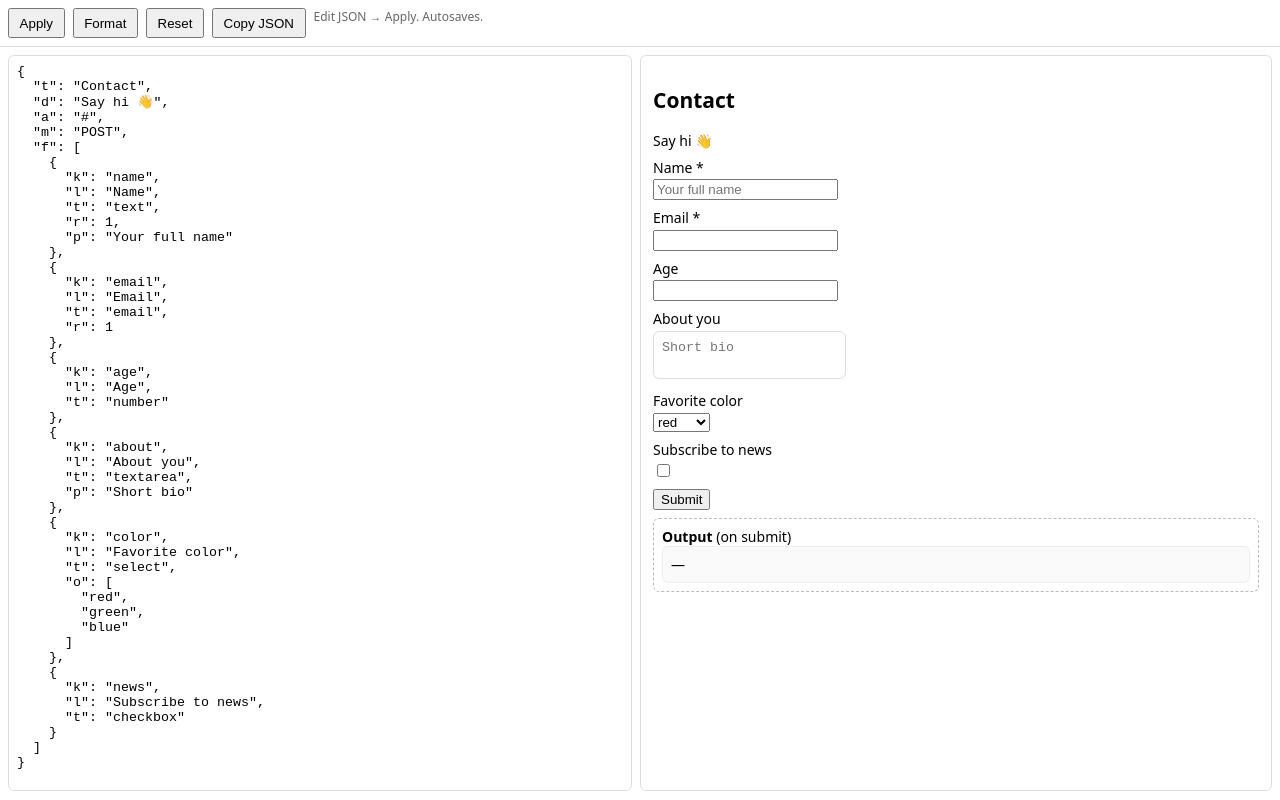
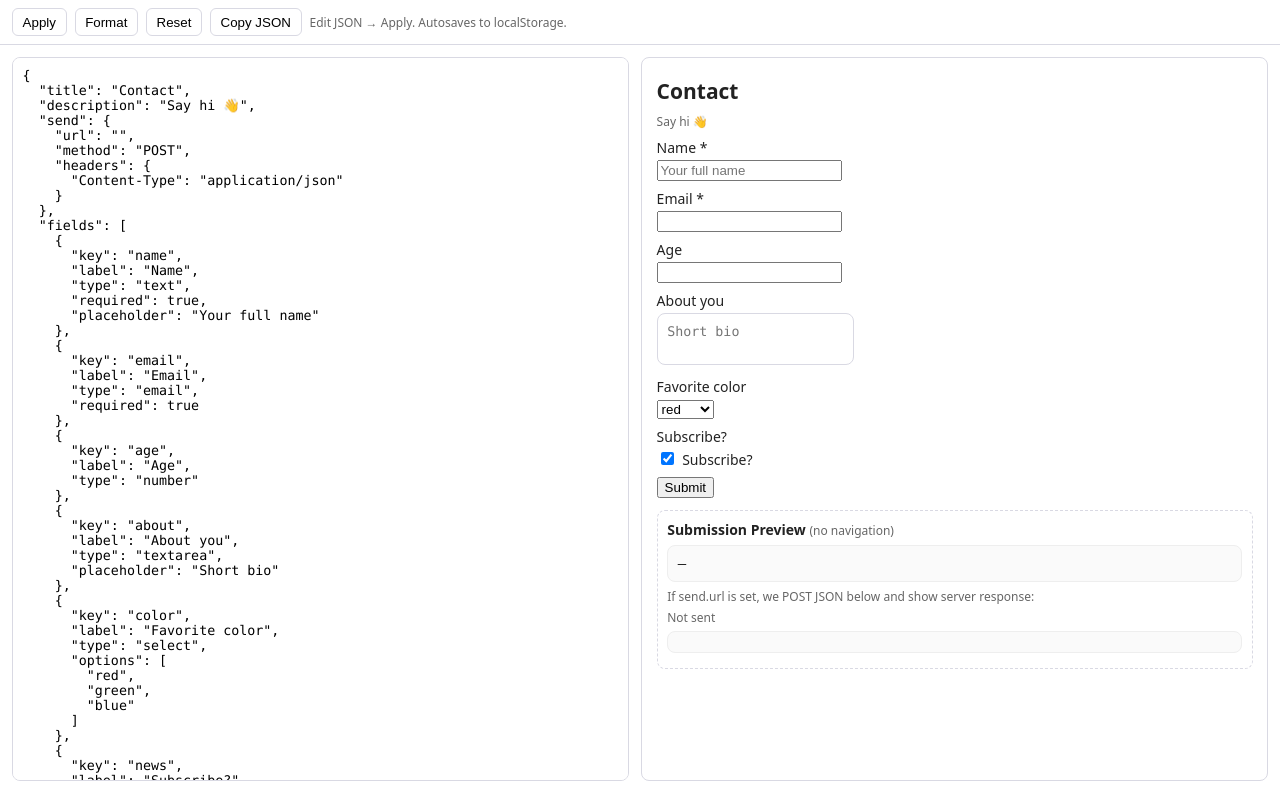
Before and after one commit to st-patrick/form-builder, a plain HTML site: page index.html in a window 1280 px wide. Drawn offline with Linux system fonts and the light colour scheme.

Commit message:
more human readable code and DSL

```diff
--- a/index.html
+++ b/index.html
@@ -1,140 +1,240 @@
 <!DOCTYPE html>
 <meta charset="utf-8">
-<title>Mini Form Builder</title>
+<title>Mini Form Builder (Readable)</title>
 <style>
-	body {
-		margin: 0;
-		font: 14px system-ui, Segoe UI, Roboto, Arial
-	}
+  :root { --b:#d9d9e3; --t:#222; --mut:#666; }
+  *{box-sizing:border-box}
+  body{margin:0;font:14px system-ui,Segoe UI,Roboto,Arial;color:var(--t)}
+  header{display:flex;gap:.5rem;align-items:center;padding:.5rem .75rem;border-bottom:1px solid var(--b)}
+  header button{padding:.35rem .6rem;border:1px solid var(--b);background:#fff;border-radius:6px;cursor:pointer}
+  header .hint{color:var(--mut);font-size:12px}
+  main{display:flex;gap:.75rem;padding:.75rem;height:calc(100vh - 52px)}
+  textarea{flex:1;resize:none;border:1px solid var(--b);border-radius:8px;padding:.6rem;font-family:ui-monospace,SFMono-Regular,Menlo,Monaco,Consolas,monospace}
+  #out{flex:1;border:1px solid var(--b);border-radius:8px;padding:.9rem;overflow:auto}
+  h2{margin:.25rem 0 .5rem}
+  .row{margin:.5rem 0}
+  label{display:block;margin:0 0 .2rem}
+  .mut{color:var(--mut);font-size:12px}
+  .box{border:1px dashed var(--b);border-radius:8px;padding:.6rem;margin:.75rem 0}
+  pre{margin:.35rem 0;background:#fafafa;border:1px solid #eee;border-radius:8px;padding:.6rem;white-space:pre-wrap}
+  .netok{color:#0a7a0a}.neterr{color:#b00020}
+</style>
 
-	header {
-		display: flex;
-		gap: .5rem;
-		padding: .5rem;
-		border-bottom: 1px solid #ddd
-	}
-
-	header button {
-		padding: .35rem .6rem
-	}
-
-	main {
-		display: flex;
-		gap: .5rem;
-		padding: .5rem;
-		height: calc(100vh - 48px);
-		box-sizing: border-box
-	}
-
-	textarea {
-		flex: 1;
-		resize: none;
-		border: 1px solid #ddd;
-		border-radius: 6px;
-		padding: .5rem
-	}
-
-	#out {
-		flex: 1;
-		border: 1px solid #ddd;
-		border-radius: 6px;
-		padding: .75rem;
-		overflow: auto
-	}
-
-	label {
-		display: block;
-		margin: .5rem 0 .15rem
-	}
-
-	.row {
-		margin: .5rem 0
-	}
-
-	.hint {
-		color: #666;
-		font-size: 12px
-	}
-
-	.box {
-		border: 1px dashed #bbb;
-		border-radius: 6px;
-		padding: .5rem;
-		margin: .5rem 0
-	}
-
-	.vals {
-		white-space: pre-wrap;
-		background: #fafafa;
-		border-radius: 6px;
-		padding: .5rem;
-		border: 1px solid #eee
-	}
-</style>
 <header>
   <button id="apply">Apply</button>
-	<button id="fmt">Format</button>
+  <button id="format">Format</button>
   <button id="reset">Reset</button>
   <button id="copy">Copy JSON</button>
-	<span class="hint">Edit JSON → Apply. Autosaves.</span>
+  <span class="hint">Edit JSON → Apply. Autosaves to localStorage.</span>
 </header>
+
 <main>
   <textarea id="dsl" spellcheck="false"></textarea>
   <div id="out"></div>
 </main>
+
 <script>
-	const $ = s => document.querySelector(s), LS = "mini_form_builder_v1";
-	const def = {
-		t: "Contact", d: "Say hi 👋", a: "#", m: "POST", f: [
-			{ k: "name", l: "Name", t: "text", r: 1, p: "Your full name" },
-			{ k: "email", l: "Email", t: "email", r: 1 },
-			{ k: "age", l: "Age", t: "number" },
-			{ k: "about", l: "About you", t: "textarea", p: "Short bio" },
-			{ k: "color", l: "Favorite color", t: "select", o: ["red", "green", "blue"] },
-			{ k: "news", l: "Subscribe to news", t: "checkbox" }
+/* ---------- Storage & Defaults ---------- */
+const LS_KEY = "mini_form_builder_readable_v1";
+const $ = s => document.querySelector(s);
+
+const DEFAULT_SPEC = {
+  "title": "Contact",
+  "description": "Say hi 👋",
+  "send": {
+    "url": "",               // put your POST URL here (optional)
+    "method": "POST",
+    "headers": { "Content-Type": "application/json" }
+  },
+  "fields": [
+    {"key":"name",  "label":"Name",           "type":"text",     "required":true,  "placeholder":"Your full name"},
+    {"key":"email", "label":"Email",          "type":"email",    "required":true},
+    {"key":"age",   "label":"Age",            "type":"number"},
+    {"key":"about", "label":"About you",      "type":"textarea", "placeholder":"Short bio"},
+    {"key":"color", "label":"Favorite color", "type":"select",   "options":["red","green","blue"]},
+    {"key":"news",  "label":"Subscribe?",     "type":"checkbox", "value":true}
   ]
 };
-	function load() { let s = localStorage.getItem(LS); $("#dsl").value = s || JSON.stringify(def, null, 2); }
-	function save() { localStorage.setItem(LS, $("#dsl").value); }
-	function fmt() { try { $("#dsl").value = JSON.stringify(JSON.parse($("#dsl").value), null, 2); save(); } catch (e) { alert("Invalid JSON"); } }
-	function reset() { if (confirm("Reset to default?")) { $("#dsl").value = JSON.stringify(def, null, 2); save(); render(); } }
-	function copy() { navigator.clipboard.writeText($("#dsl").value); }
-	function render() {
-		save();
-		let spec; try { spec = JSON.parse($("#dsl").value) } catch (e) { $("#out").innerHTML = "<b>JSON error:</b> " + e.message; return; }
-		const c = document.createElement("div");
-		const h = document.createElement("h2"); h.textContent = spec.t || "Form"; c.appendChild(h);
-		if (spec.d) { const p = document.createElement("div"); p.textContent = spec.d; c.appendChild(p); }
-		const form = document.createElement("form"); form.action = spec.a || "#"; form.method = spec.m || "POST";
-		(spec.f || []).forEach(x => {
-			const wrap = document.createElement("div"); wrap.className = "row";
-			if (x.l) { const lab = document.createElement("label"); lab.htmlFor = x.k; lab.textContent = x.l + (x.r ? " *" : ""); wrap.appendChild(lab); }
-			let el;
-			if (x.t === "textarea") { el = document.createElement("textarea"); }
-			else if (x.t === "select") { el = document.createElement("select"); (x.o || []).forEach(v => { const o = document.createElement("option"); o.value = o.text = v; if (x.v == v) o.selected = 1; el.appendChild(o); }); }
-			else if (x.t === "radio") { el = document.createElement("div"); (x.o || []).forEach(v => { const id = x.k + "_" + v; const r = document.createElement("input"); r.type = "radio"; r.name = x.k; r.value = v; r.id = id; if (x.v == v) r.checked = 1; const lab = document.createElement("label"); lab.htmlFor = id; lab.textContent = v; lab.style.display = "inline"; lab.style.marginRight = ".75rem"; el.appendChild(r); el.appendChild(lab); }); }
-			else if (x.t === "checkbox") { el = document.createElement("input"); el.type = "checkbox"; el.checked = !!x.v; }
-			else { el = document.createElement("input"); el.type = x.t || "text"; if (x.v != null) el.value = x.v; }
-			if (x.t !== "radio") { el.id = x.k; el.name = x.k; if (x.p) el.placeholder = x.p; if (x.r) el.required = 1; }
-			wrap.appendChild(el); c.appendChild(wrap);
+
+function loadSpec() {
+  const raw = localStorage.getItem(LS_KEY);
+  $("#dsl").value = raw ? raw : JSON.stringify(DEFAULT_SPEC, null, 2);
+}
+function saveSpec() {
+  localStorage.setItem(LS_KEY, $("#dsl").value);
+}
+function formatSpec() {
+  try { $("#dsl").value = JSON.stringify(JSON.parse($("#dsl").value), null, 2); saveSpec(); }
+  catch (e) { alert("Invalid JSON: " + e.message); }
+}
+function resetSpec() {
+  if (!confirm("Reset to default?")) return;
+  $("#dsl").value = JSON.stringify(DEFAULT_SPEC, null, 2);
+  saveSpec();
+  render();
+}
+function copySpec() { navigator.clipboard.writeText($("#dsl").value); }
+
+/* ---------- Render ---------- */
+function el(tag, props={}, ...kids){
+  const node = document.createElement(tag);
+  Object.entries(props).forEach(([k,v])=>{
+    if (k === "class") node.className = v;
+    else if (k === "for") node.htmlFor = v;
+    else if (k in node) node[k] = v;
+    else node.setAttribute(k, v);
   });
-		const s = document.createElement("button"); s.textContent = "Submit"; s.type = "submit"; form.appendChild(s);
-		const box = document.createElement("div"); box.className = "box"; box.innerHTML = "<b>Output</b> (on submit)";
-		const vals = document.createElement("div"); vals.className = "vals"; vals.textContent = "—";
-		box.appendChild(vals);
-		form.addEventListener("submit", e => {
+  kids.forEach(k => node.appendChild(typeof k === "string" ? document.createTextNode(k) : k));
+  return node;
+}
+
+function parseSpec() {
+  try { return [JSON.parse($("#dsl").value), null]; }
+  catch (e) { return [null, e]; }
+}
+
+function buildField(form, f) {
+  const row = el("div", {class:"row"});
+  const key = f.key;
+  const labelText = f.label || key;
+  if (labelText && f.type !== "radio") row.appendChild(el("label", {"for": key}, labelText + (f.required ? " *" : "")));
+
+  let fieldEl;
+
+  if (f.type === "textarea") {
+    fieldEl = el("textarea", {id:key, name:key, placeholder:f.placeholder||"", required:!!f.required});
+    if (f.value != null) fieldEl.value = f.value;
+
+  } else if (f.type === "select") {
+    fieldEl = el("select", {id:key, name:key, required:!!f.required});
+    (f.options||[]).forEach(opt=>{
+      const o = el("option", {value:String(opt)}, String(opt));
+      if (f.value === opt) o.selected = true;
+      fieldEl.appendChild(o);
+    });
+
+  } else if (f.type === "radio") {
+    // radios are a set; give them the same name
+    fieldEl = el("div");
+    if (labelText) row.appendChild(el("label", {}, labelText + (f.required ? " *" : "")));
+    (f.options||[]).forEach((opt, idx)=>{
+      const id = key + "_" + String(opt).replace(/\W+/g,"_");
+      const r = el("input", {type:"radio", id, name:key, value:String(opt)});
+      if (f.value === opt) r.checked = true;
+      if (f.required && idx === 0) r.required = true; // HTML requires on one is enough
+      const lab = el("label", {"for":id, class:"", style:"display:inline-block;margin-right:.75rem;vertical-align:middle"}, String(opt));
+      fieldEl.appendChild(r); fieldEl.appendChild(lab);
+    });
+
+  } else if (f.type === "checkbox") {
+    fieldEl = el("input", {type:"checkbox", id:key, name:key});
+    if (f.value) fieldEl.checked = true;
+    // show label inline for checkbox
+    const inline = el("label", {"for":key, style:"display:inline;margin-left:.35rem"}, labelText + (f.required ? " *" : ""));
+    row.appendChild(fieldEl); row.appendChild(inline);
+    return row;
+
+  } else {
+    // default to input type (text/email/number/date/password/…)
+    fieldEl = el("input", {type:f.type||"text", id:key, name:key, placeholder:f.placeholder||"", required:!!f.required});
+    if (f.value != null) fieldEl.value = f.value;
+  }
+
+  row.appendChild(fieldEl);
+  return row;
+}
+
+function collectData(form, fields) {
+  const data = {};
+  (fields||[]).forEach(f=>{
+    if (f.type === "radio") {
+      const checked = form.querySelector(`input[name="${f.key}"]:checked`);
+      data[f.key] = checked ? checked.value : null;
+    } else if (f.type === "checkbox") {
+      const i = form.querySelector(`#${CSS.escape(f.key)}`);
+      data[f.key] = !!(i && i.checked);
+    } else {
+      const i = form.querySelector(`#${CSS.escape(f.key)}`);
+      data[f.key] = i ? i.value : null;
+    }
+  });
+  return data;
+}
+
+async function maybeSend(spec, payload, ui) {
+  const cfg = spec.send || {};
+  const url = (cfg.url||"").trim();
+  if (!url) { ui.net.textContent = "Not sending (no send.url)."; ui.net.className="mut"; return; }
+
+  const method = (cfg.method||"POST").toUpperCase();
+  const headers = Object.assign({"Content-Type":"application/json"}, cfg.headers||{});
+  ui.net.textContent = "Sending…"; ui.net.className="mut";
+
+  try {
+    const res = await fetch(url, {method, headers, body: JSON.stringify(payload)});
+    const text = await res.text();
+    ui.net.textContent = `HTTP ${res.status} ${res.ok ? "OK" : res.statusText}`;
+    ui.net.className = res.ok ? "netok" : "neterr";
+    ui.resp.textContent = text || "(empty response body)";
+  } catch (err) {
+    ui.net.textContent = "Network error: " + err.message;
+    ui.net.className = "neterr";
+  }
+}
+
+function render(){
+  saveSpec();
+
+  const [spec, err] = parseSpec();
+  if (err) { $("#out").innerHTML = "<b>JSON error:</b> " + err.message; return; }
+
+  // container
+  const root = el("div");
+
+  // title/desc
+  root.appendChild(el("h2", {}, spec.title || "Form"));
+  if (spec.description) root.appendChild(el("div", {class:"mut"}, spec.description));
+
+  // form
+  const form = el("form", {action:"#", method:"POST"});
+  (spec.fields||[]).forEach(f => form.appendChild(buildField(form, f)));
+
+  // submit
+  form.appendChild(el("button", {type:"submit"}, "Submit"));
+
+  // output panels
+  const box = el("div", {class:"box"});
+  const outHead = el("div", {}, el("b", {}, "Submission Preview "), el("span",{class:"mut"},"(no navigation)"));
+  const outPre = el("pre", {}, "—");
+  const net = el("div", {class:"mut", style:"margin-top:.25rem"}, "Not sent");
+  const resp = el("pre", {}, "");
+  box.appendChild(outHead);
+  box.appendChild(outPre);
+  box.appendChild(el("div",{class:"mut",style:"margin-top:.25rem"},"If send.url is set, we POST JSON below and show server response:"));
+  box.appendChild(net);
+  box.appendChild(resp);
+
+  form.addEventListener("submit", async (e)=>{
     e.preventDefault();
-			const data = {};
-			(spec.f || []).forEach(x => {
-				if (x.t === "radio") { const v = [...form.querySelectorAll('input[name="' + x.k + '"]')].find(i => i.checked); data[x.k] = v ? v.value : null; }
-				else if (x.t === "checkbox") { const i = form.querySelector('#' + x.k); data[x.k] = !!i.checked; }
-				else { const i = form.querySelector('#' + x.k); data[x.k] = i ? i.value : null; }
+    const values = collectData(form, spec.fields||[]);
+    const payload = { data: values, meta: { formTitle: spec.title||"", timestamp: new Date().toISOString() } };
+    outPre.textContent = JSON.stringify(payload, null, 2);
+    await maybeSend(spec, payload, {net, resp});
   });
-			vals.textContent = JSON.stringify(data, null, 2);
-		});
-		c.appendChild(form); c.appendChild(box); $("#out").innerHTML = ""; $("#out").appendChild(c);
+
+  root.appendChild(form);
+  root.appendChild(box);
+
+  $("#out").innerHTML = "";
+  $("#out").appendChild(root);
 }
-	$("#apply").onclick = render; $("#fmt").onclick = fmt; $("#reset").onclick = reset; $("#copy").onclick = copy;
-	$("#dsl").addEventListener("input", () => save());
-	load(); render();
+
+/* ---------- Wire up ---------- */
+$("#apply").onclick = render;
+$("#format").onclick = formatSpec;
+$("#reset").onclick = resetSpec;
+$("#copy").onclick = copySpec;
+$("#dsl").addEventListener("input", saveSpec);
+loadSpec();
+render();
 </script>
```
Lines whose indentation alone changed are shown as unchanged.
